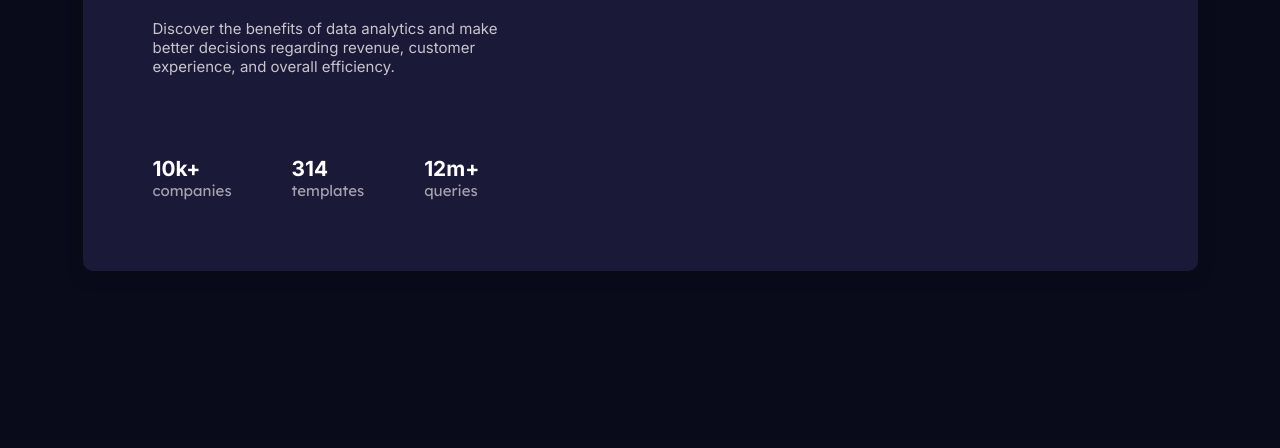
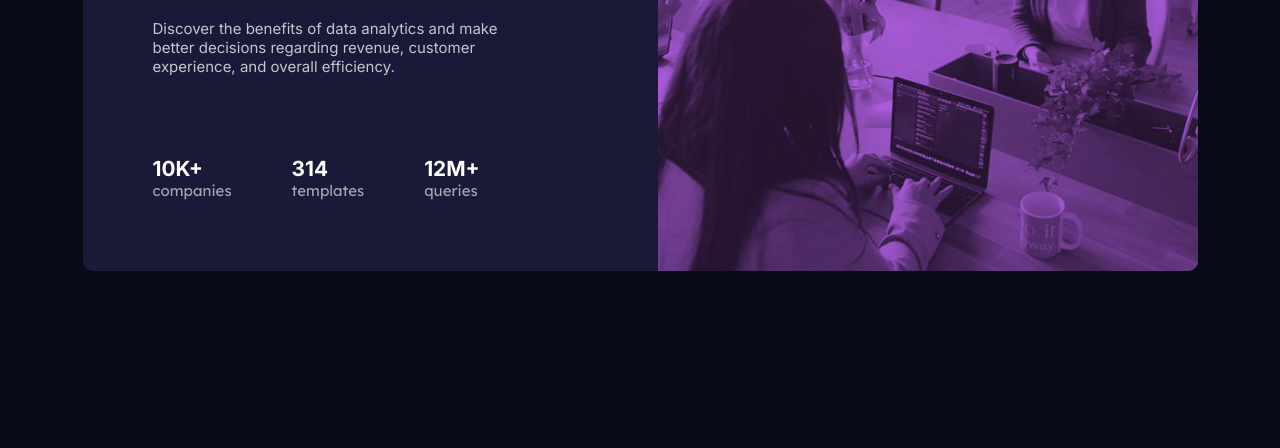
Before and after one commit to michelgx21/stats-preview-card-component-main, a plain HTML site: page index.html in a window 1280 px wide. Shown: the part 352-800 px from the top of the page. Drawn offline with Linux system fonts and the light colour scheme.

Commit message:
Update index.html

```diff
--- a/index.html
+++ b/index.html
@@ -23,7 +23,7 @@
 
       <div class="companies">
         <p>
-          <span class="number">10k+</span><br>
+          <span class="number">10K+</span><br>
            companies
           </p>
       </div>
@@ -35,14 +35,16 @@
       </div>
       <div class="queries">
         <p>
-           <span class="number">12m+</span><br>
+           <span class="number">12M+</span><br>
            queries
           </p>
       </div>
   </div>
  </section>
- <div class="wrapper_banner"></div>
+ <picture>
+ <source media="(min-width: 921px)" srcset="./images/image-header-desktop.jpg">
+ <img src="./images/image-header-mobile.jpg" alt="header">
+ </picture>
 </main>
-
 </body>
 </html>
```
